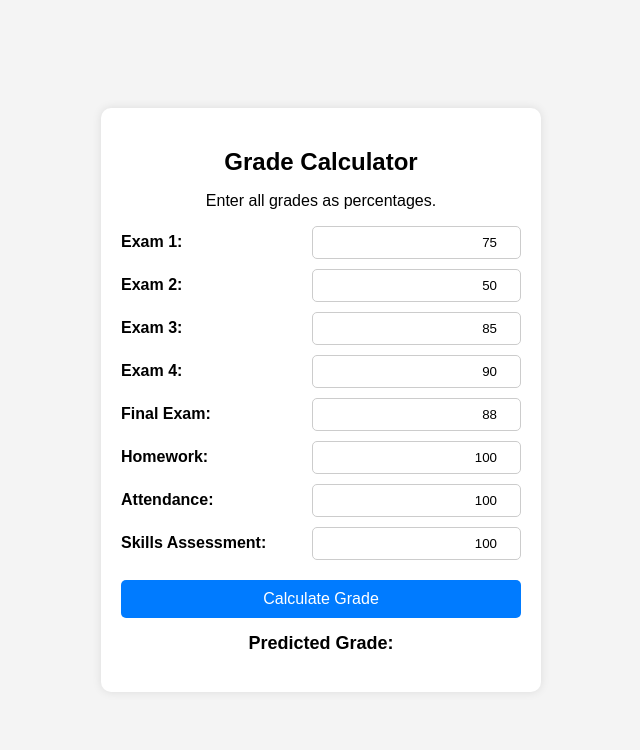
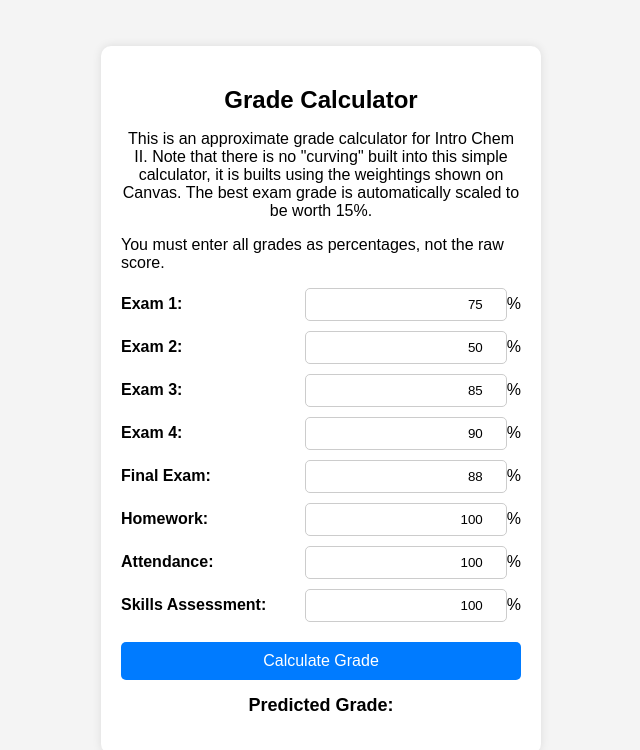
Before and after one commit to DrYoungJHU/ChemII-Grade-Calculator, a plain HTML site: page index.html in a window 1280 px wide. Shown: the whole page, without its empty margins (319-959 px from the left). Drawn offline with Linux system fonts and the light colour scheme.

Commit message:
Update index.html

```diff
--- a/index.html
+++ b/index.html
@@ -105,15 +105,16 @@
 <body>
     <div class="container">
         <h2>Grade Calculator</h2>
-        <p style="text-align: center;">Enter all grades as percentages.</p>
-        <div class="input-group"><label>Exam 1:</label><input type="number" id="exam1" min="0" max="100" value="75"></div>
-        <div class="input-group"><label>Exam 2:</label><input type="number" id="exam2" min="0" max="100" value="50"></div>
-        <div class="input-group"><label>Exam 3:</label><input type="number" id="exam3" min="0" max="100" value="85"></div>
-        <div class="input-group"><label>Exam 4:</label><input type="number" id="exam4" min="0" max="100" value="90"></div>
-        <div class="input-group"><label>Final Exam:</label><input type="number" id="finalExam" min="0" max="100" value="88"></div>
-        <div class="input-group"><label>Homework:</label><input type="number" id="homework" min="0" max="100" value="100"></div>
-        <div class="input-group"><label>Attendance:</label><input type="number" id="attendance" min="0" max="100" value="100"></div>
-        <div class="input-group"><label>Skills Assessment:</label><input type="number" id="skillsAss" min="0" max="100" value="100"></div>
+        <p style="text-align: center;">This is an approximate grade calculator for Intro Chem II. Note that there is no "curving" built into this simple calculator, it is builts using the weightings shown on Canvas. The best exam grade is automatically scaled to be worth 15%.</p>
+        <p>You must enter all grades as percentages, not the raw score.</p>
+        <div class="input-group"><label>Exam 1:</label><input type="number" id="exam1" min="0" max="100" value="75">%</div>
+        <div class="input-group"><label>Exam 2:</label><input type="number" id="exam2" min="0" max="100" value="50">%</div>
+        <div class="input-group"><label>Exam 3:</label><input type="number" id="exam3" min="0" max="100" value="85">%</div>
+        <div class="input-group"><label>Exam 4:</label><input type="number" id="exam4" min="0" max="100" value="90">%</div>
+        <div class="input-group"><label>Final Exam:</label><input type="number" id="finalExam" min="0" max="100" value="88">%</div>
+        <div class="input-group"><label>Homework:</label><input type="number" id="homework" min="0" max="100" value="100">%</div>
+        <div class="input-group"><label>Attendance:</label><input type="number" id="attendance" min="0" max="100" value="100">%</div>
+        <div class="input-group"><label>Skills Assessment:</label><input type="number" id="skillsAss" min="0" max="100" value="100">%</div>
         <button onclick="calculateGrade()">Calculate Grade</button>
         <h3 id="result">Predicted Grade: </h3>
     </div>
```
